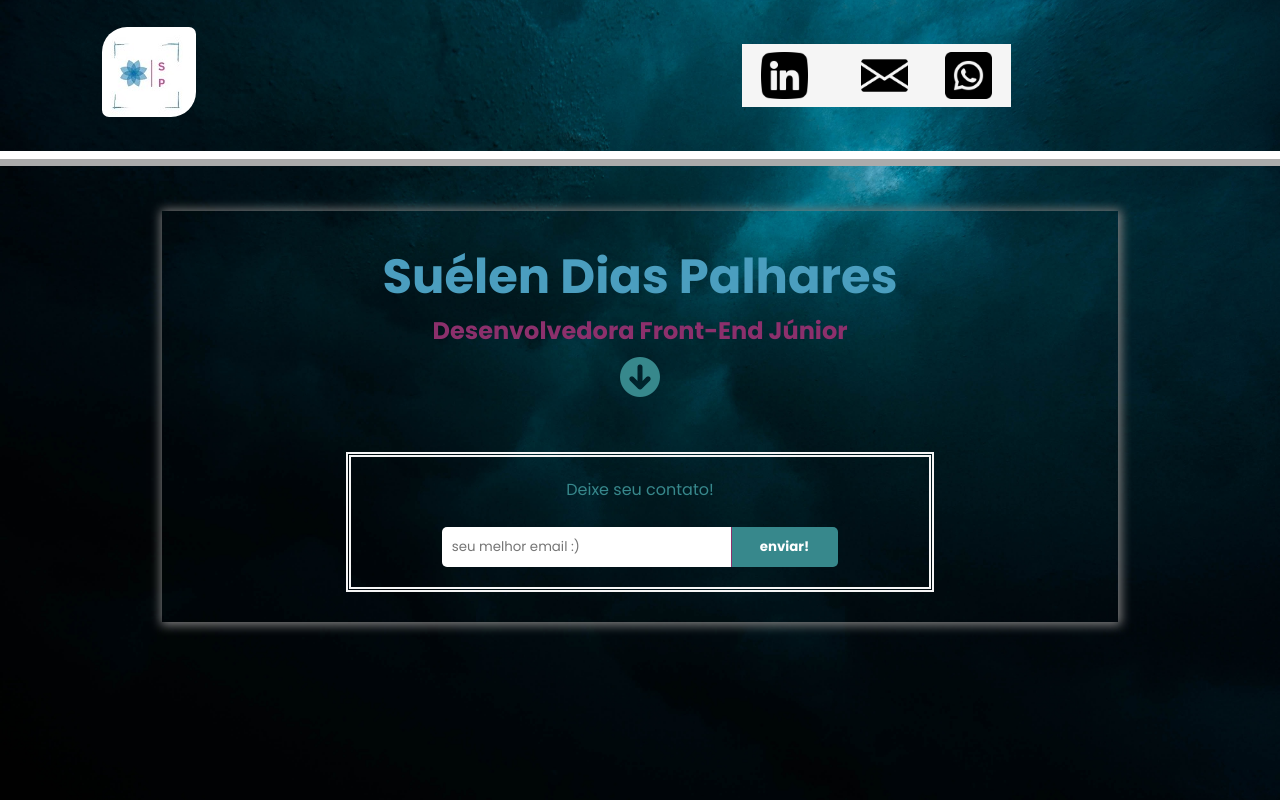
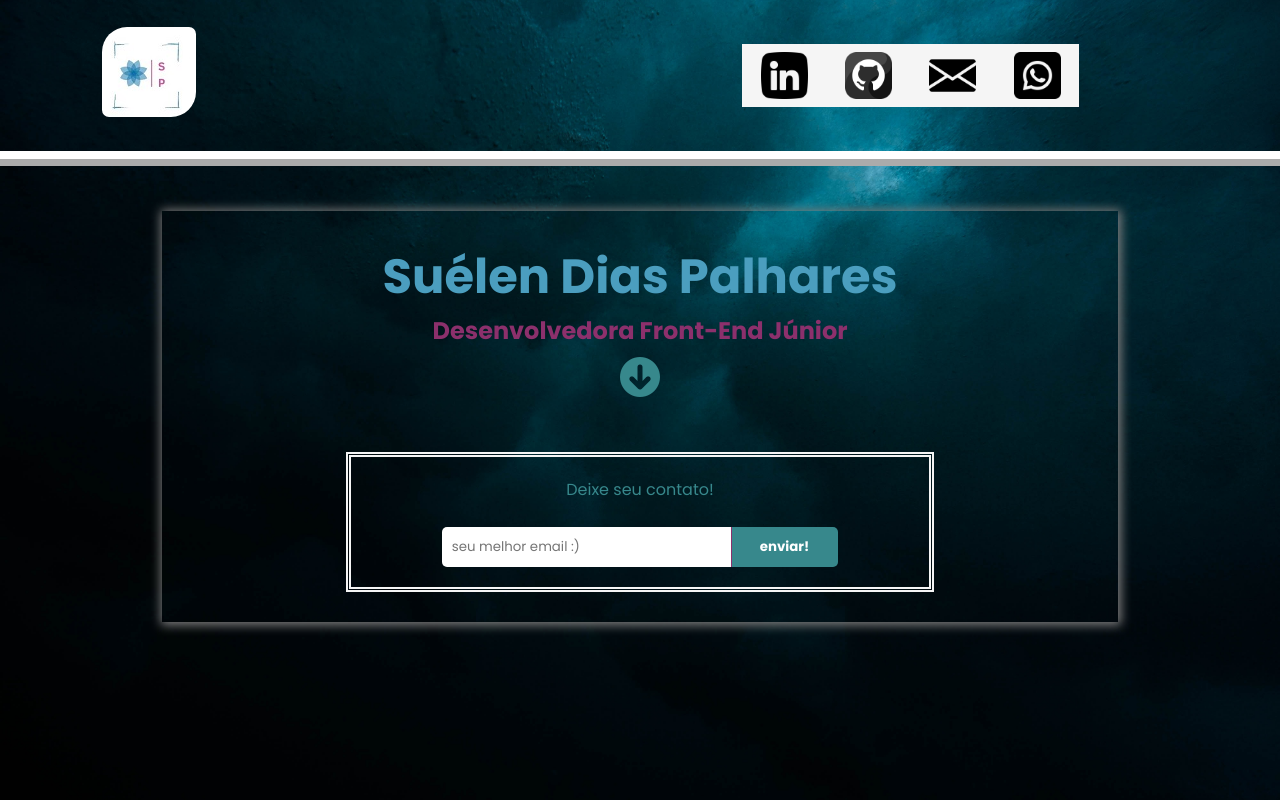
Before and after one commit to suelendp/Hiring-Coders-CSS, a plain HTML site: page index.html in a window 1280 px wide. Drawn offline with Linux system fonts and the light colour scheme.

Commit message:
Ajuste img
Ajuste de caminho das imagens.

```diff
--- a/index.html
+++ b/index.html
@@ -22,7 +22,7 @@
                 <a target="blank" href="https://www.linkedin.com/in/suelen-dias-palhares-2aa47573/"><img src="./imagens/linkedin.png" alt=""></a>
             </li>
             <li class="navbar">
-                <a target="blank" href="https://github.com/suelendp/"><img src=">./imagens/github.png" alt=""></a>
+                <a target="blank" href="https://github.com/suelendp/"><img src="./imagens/github.png" alt=""></a>
             </li>
             <li class="navbar">
                 <a target="blank" href="mailto:suelenddf@gmail.com"><img src="./imagens/e-mail.png" alt=""></a>
```
